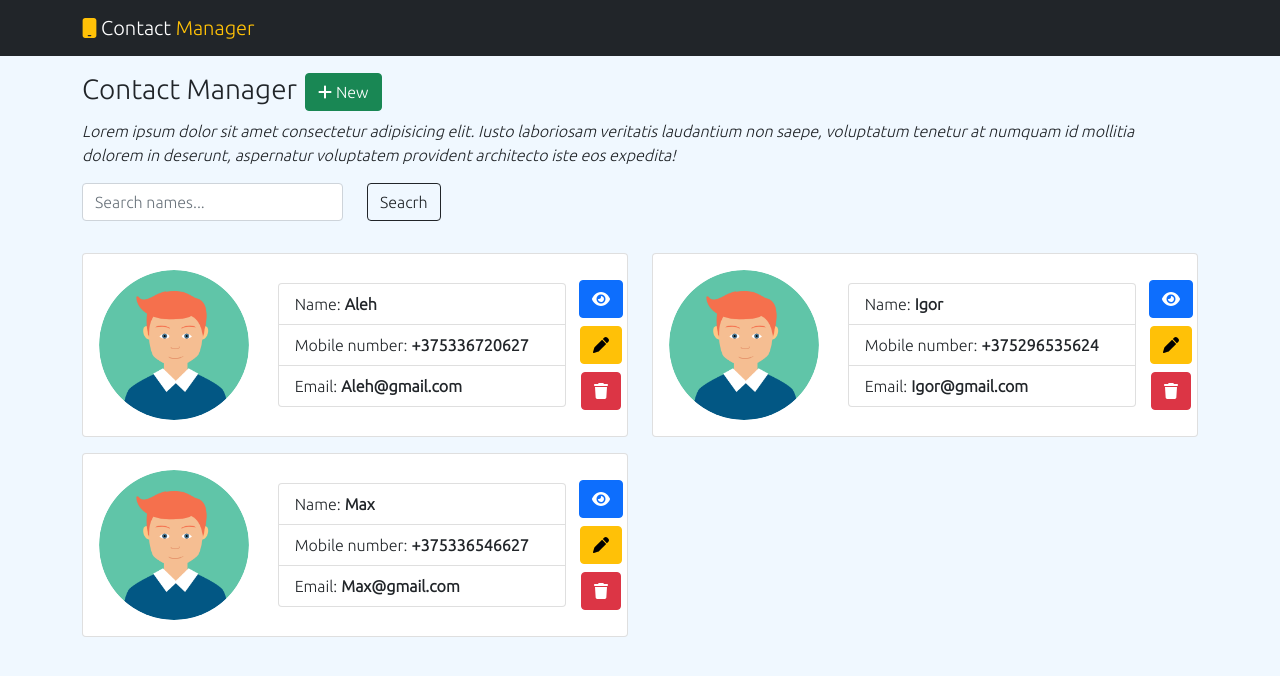
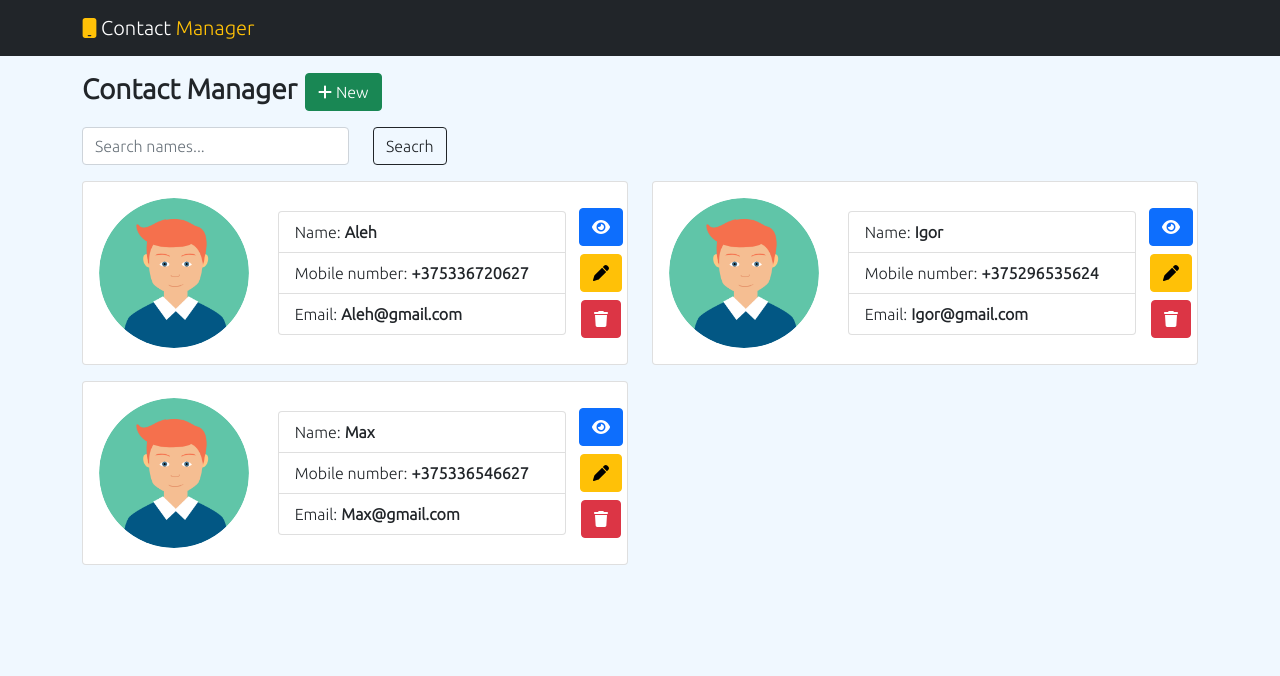
Before and after one commit to AlehBarushka/CONTACTS, a React (Create React App) app: page /contacts/list in a window 1280 px wide. Shown: the top 676 px of the page. Built offline with nearby package versions, Linux system fonts and the light colour scheme; data requests are answered from the project's data file.

Commit message:
added title and searchInput components

```diff
--- a/src/components/Contacts/ContactList.jsx
+++ b/src/components/Contacts/ContactList.jsx
@@ -4,13 +4,15 @@ import { Link } from 'react-router-dom';
 import {
 	faEye,
 	faPen,
+	faTrash,
 	faPlus,
-	faTrash,
 } from '@fortawesome/free-solid-svg-icons';
 import { FontAwesomeIcon } from '@fortawesome/react-fontawesome';
 import { ContactService } from '../../services/ContactService';
 import userImg from '../../assets/user.png';
 import Preloader from '../../common/Preloader';
+import Title from './Title';
+import SearchInput from './SearchInput';
 
 const ContactList = () => {
 	const [state, setState] = useState({
@@ -51,54 +53,17 @@ const ContactList = () => {
 
 	return (
 		<>
-			<section className='contact-search p-3'>
-				<div className='container'>
-					<div className='grid'>
-						<div className='row'>
-							<div className='col'>
-								<p className='h3'>
+			<Title textColor='text-dark'>
 				Contact Manager
 				<Link to={'/contacts/add'} className='btn btn-success ms-2'>
 					<FontAwesomeIcon icon={faPlus} className='me-1' />
 					New
 				</Link>
-								</p>
-								<p className='fst-italic'>
-									Lorem ipsum dolor sit amet consectetur adipisicing elit. Iusto
-									laboriosam veritatis laudantium non saepe, voluptatum tenetur
-									at numquam id mollitia dolorem in deserunt, aspernatur
-									voluptatem provident architecto iste eos expedita!
-								</p>
-							</div>
-						</div>
-						<div className='row'>
-							<div className='col-md-6'>
-								{/* use fomrik */}
-								<form className='row'>
-									<div className='col'>
-										<div className='mb-2'>
-											<input
-												type='text'
-												className='form-control'
-												placeholder='Search names...'
-											/>
-										</div>
-									</div>
-									<div className='col'>
-										<div className='mb-2'>
-											<button className='btn btn-outline-dark'>Seacrh</button>
-										</div>
-									</div>
-								</form>
-							</div>
-						</div>
-					</div>
-				</div>
-			</section>
+			</Title>
+			<SearchInput />
 			{isLoading ? (
 				<Preloader />
 			) : (
-				<section className='contact-list'>
 				<div className='container'>
 					<div className='row'>
 						{contacts.length > 0 &&
@@ -165,7 +130,6 @@ const ContactList = () => {
 							})}
 					</div>
 				</div>
-				</section>
 			)}
 		</>
 	);
--- /dev/null
+++ b/src/components/Contacts/SearchInput.jsx
@@ -0,0 +1,28 @@
+import React from 'react';
+
+const SearchInput = () => {
+	return (
+		<div className='container mt-3'>
+			<div className='col-md-6'>
+				<form className='row'>
+					<div className='col'>
+						<div className='mb-2'>
+							<input
+								type='text'
+								className='form-control'
+								placeholder='Search names...'
+							/>
+						</div>
+					</div>
+					<div className='col'>
+						<div className='mb-2'>
+							<button className='btn btn-outline-dark'>Seacrh</button>
+						</div>
+					</div>
+				</form>
+			</div>
+		</div>
+	);
+};
+
+export default SearchInput;
```
Lines whose indentation alone changed are shown as unchanged.
